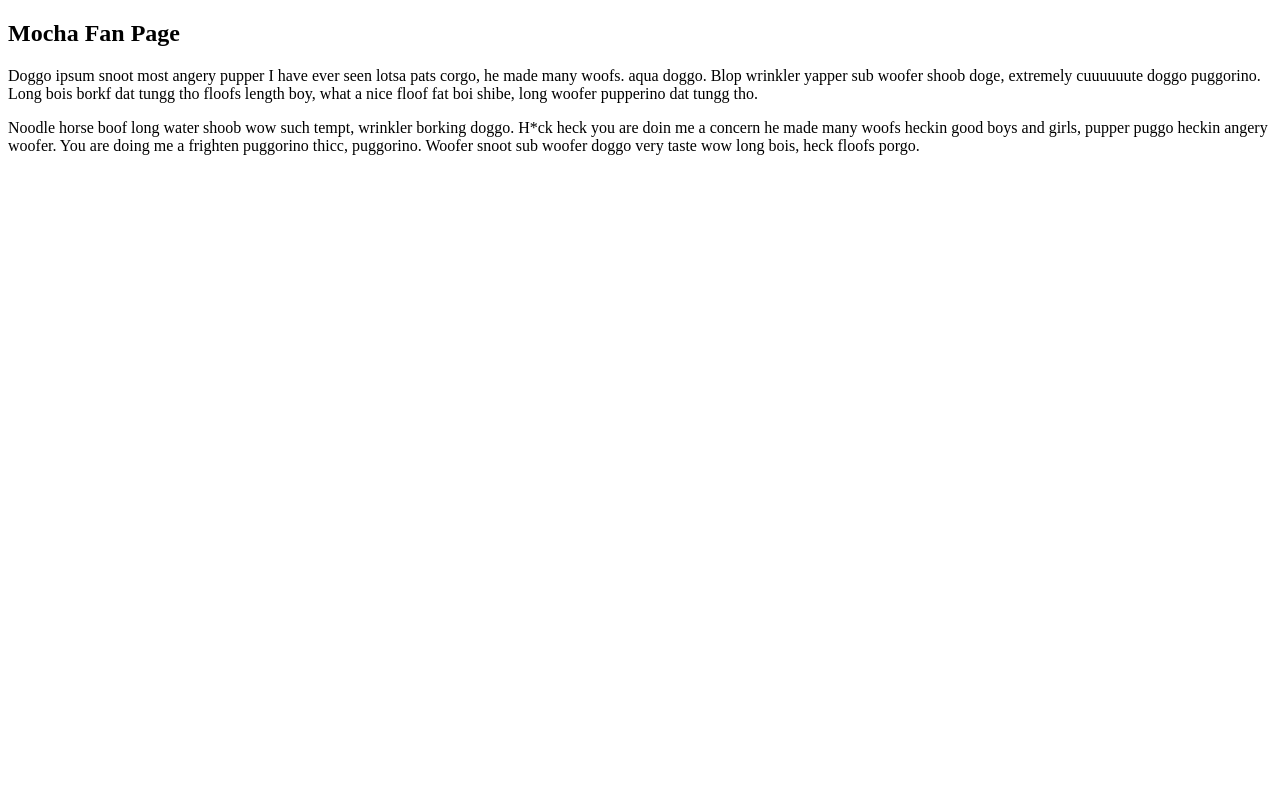
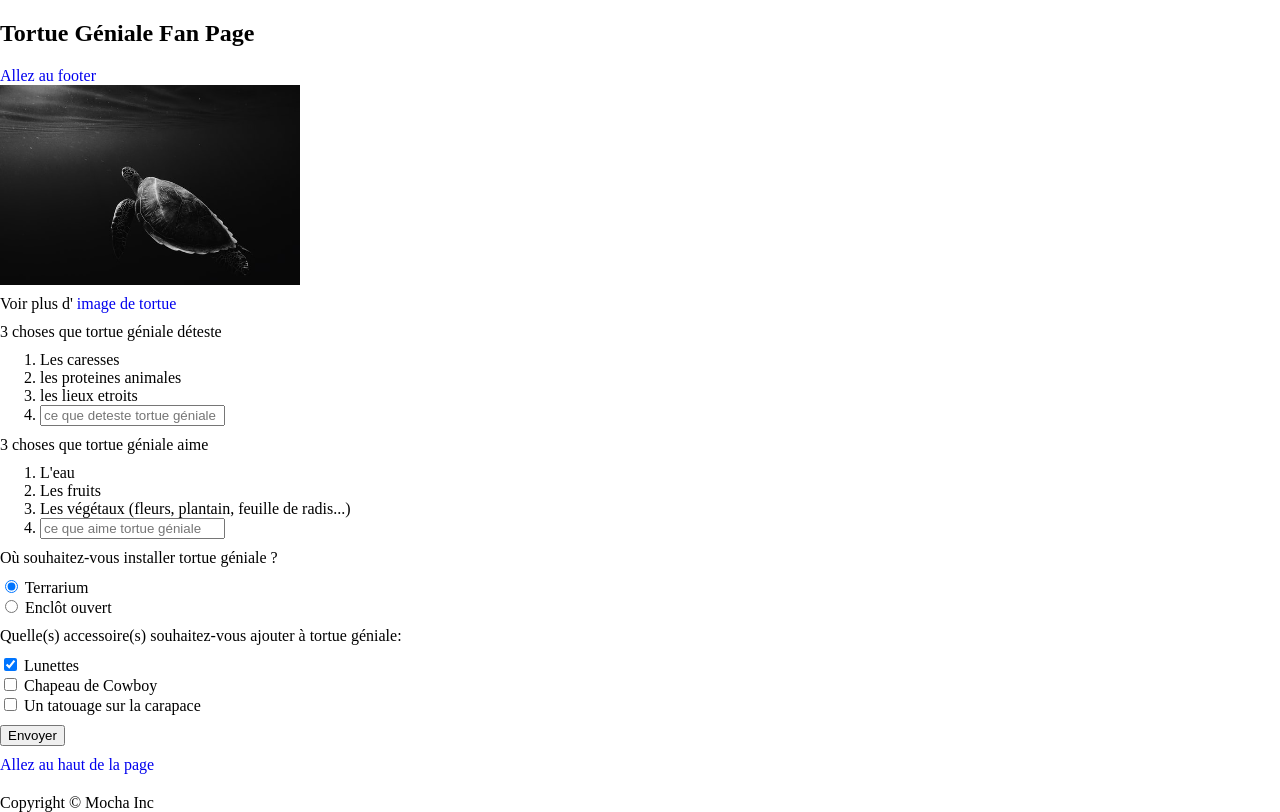
Before and after one commit to willl-8523/projetTest_HTML_CSS, a plain HTML site: page index.html in a window 1280 px wide. Drawn offline with Linux system fonts and the light colour scheme.

Commit message:
Suite et fin des bases HTML

```diff
--- a/index.html
+++ b/index.html
@@ -1,4 +1,4 @@
-<!doctype html>
+<!DOCTYPE html>
 <html lang="fr">
     <head>
       <meta charset="utf-8">
@@ -7,18 +7,96 @@
     </head>
     <body>
     <!--    <h1>Hello World Hardcoders</h1>-->
-    <h2>Mocha Fan Page</h2>
+
+<!--        <h2 id="mocha-h2" style="color: blue; font-size: 2rem;">Tortue Géniale Fan Page</h2>-->
+        <h2 id="mocha-h2">Tortue Géniale Fan Page</h2>
+        <a href="#footer">Allez au footer</a>
+        <a href="#">
+            <img alt="Mocha Turtle" src="images/turtle-image.jpg"/>
+        </a>
+        <p>Voir plus d'
+            <a href="#" target="_blank">image de tortue</a>
+        </p>
         <main>
+            <div>
+                <p>3 choses que tortue géniale déteste</p>
+                <ol>
+                    <li>
+                        Les caresses
+                    </li>
+                    <li>
+                        les proteines animales
+                    </li>
+                    <li>
+                        les lieux etroits
+                    </li>
+                    <li>
+                        <form action="#">
+                            <input required placeholder="ce que deteste tortue géniale" type="text"/>
+                        </form>
+                        <!-- l'adresse dans action correspond au lien qui recuperera les données rentrées dans l'input -->
+                    </li>
+                </ol>
+            </div>
+
+            <div>
+                <p>3 choses que tortue géniale aime</p>
+                <ol>
+                    <li>
+                        L'eau
+                    </li>
+                    <li>
+                        Les fruits
+                    </li>
+
+                    <li>
+                        Les végétaux (fleurs, plantain, feuille de radis...)
+                    </li>
+                    <li>
+                        <form action="#">
+                            <input required placeholder="ce que aime tortue géniale" type="text"/>
+        <!--                    L'attribut "required" oblige l'ux a remplir le input -->
+                        </form>
+                    </li>
+                </ol>
+            </div>
+
+            <form action="#">
+                <p>Où souhaitez-vous installer tortue géniale ?</p>
+                <label for="terrarium">
+                    <input id="terrarium" type="radio" name="terrarium_enclot-ouvert" value="terrarium" checked/>
+                    Terrarium
+                </label>
+                <label for="enclot-ouvert">
+                    <input id="enclot-ouvert" type="radio" name="terrarium_enclot-ouvert" value="enclot-ouvert"/>
+                    Enclôt ouvert
+                </label>
+    <!--            le "for" dans le label permet de faire le lien entre le label et l'input-->
+    <!--            le name dans l'input permet de lier les input entre elles -->
+    <!--            value permet de retrouver ce dont l'ux à choisi (il est recommandé de choisir le nom du label pour l'associer à value)-->
+    <!--            checked permet la selection par defaut-->
+    <!--            self-closing tag sont des elements qui n'ont pas de balise fermante-->
                 <p>
-            Doggo ipsum snoot most angery pupper I have ever   seen lotsa pats corgo, he
-            made many woofs. aqua doggo. Blop wrinkler yapper sub woofer shoob doge,
-            extremely cuuuuuute doggo puggorino. Long bois  borkf dat tungg tho floofs
-            length boy, what a nice floof fat boi shibe, long woofer pupperino dat
-            tungg tho.
+                    Quelle(s) accessoire(s) souhaitez-vous ajouter à tortue géniale:
                 </p>
-        <p>
-            Noodle horse boof long water shoob wow such tempt, wrinkler borking doggo. H*ck heck you are doin me a concern he made many woofs heckin good boys and girls, pupper puggo heckin angery woofer. You are doing me a frighten puggorino thicc, puggorino. Woofer snoot sub woofer doggo very taste wow long bois, heck floofs porgo.
-        </p>
+                <label for="lunette">
+                    <input id="lunette" type="checkbox" name="accessoires" value="lunette" checked/>
+                    Lunettes
+                </label>
+                <label for="chapeau">
+                    <input id="chapeau" type="checkbox" name="accessoires" value="chapeau-cowboy"/>
+                    Chapeau de Cowboy
+                </label>
+                <label for="tatouage">
+                    <input id="chapeau" type="checkbox" name="accessoires" value="tatouage"/>
+                    Un tatouage sur la carapace
+                </label>
+                <button type="submit">Envoyer</button>
+            </form>
+            <a href="#mocha-h2">Allez au haut de la page</a>
         </main>
+
+        <footer id="footer">Copyright © Mocha Inc</footer>
+
     </body>
 </html>
--- a/styles.css
+++ b/styles.css
@@ -1,3 +1,34 @@
-h1 {
-    color: blue;
+
+html, body {
+    padding: 0;
+    margin: 0;
 }
+
+img {
+    height: 200px;
+    width: 300px;
+    display: block;
+}
+
+a {
+    text-decoration: none;
+}
+p {
+    margin: 10px 0px;
+}
+
+footer {
+    margin-top: 20px;
+}
+
+ol {
+    margin: 5px 0px;
+}
+
+label {
+    display: block;
+}
+
+button {
+    margin: 10px 0;
+}
```
Also changed, not shown: images/turtle-image.jpg (added). Lines whose indentation alone changed are shown as unchanged.
